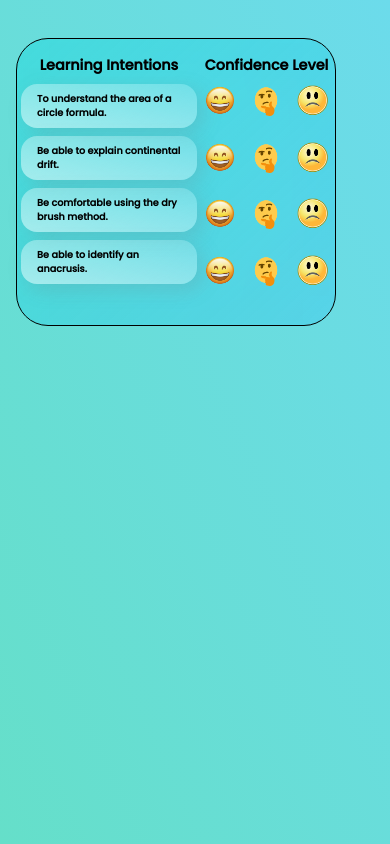
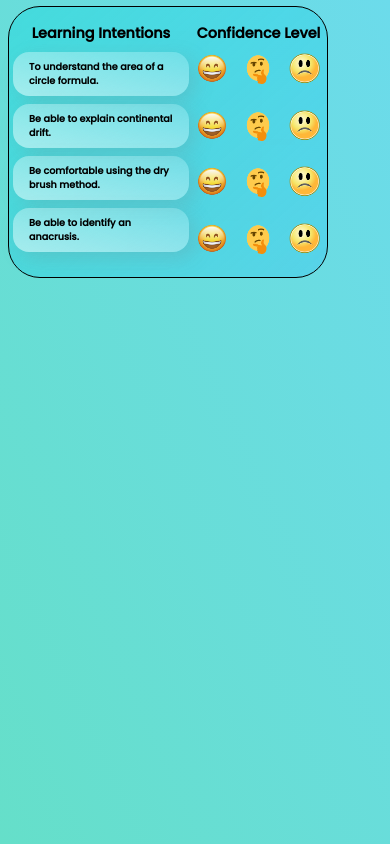
Before and after one commit to Jgilius/LearningSpot, a Django app: page /home/ in a window 390 px wide. Shown: the part 42-886 px from the top of the page. Run offline with Django 3.2, Linux system fonts and the light colour scheme.

Commit message:
updated to LI Css

```diff
--- a/LearningSpot/LearningSpotProject/static/CSS/learning_intentions.css
+++ b/LearningSpot/LearningSpotProject/static/CSS/learning_intentions.css
@@ -12,8 +12,8 @@ header {
 }
 /* Complete Don't Touch*/
 .container {
-    min-height: 97vh;
-    width: 97%;
+    min-height: 100vh;
+    width: 100%;
 }
 /* Complete Don't Touch*/
 main {
@@ -153,22 +153,22 @@ and (max-device-width: 1367px) and (max-device-height: 769px) {
 
     .learning_intentions_section {
         position: absolute;
-        left: 11rem;
+        left: 10.5rem;
         width: 27rem;
         height: 21rem;
         z-index: 15rem;
-        top: 5rem;
+        top: 3rem;
         margin: 0rem -10rem 0rem -10rem;
     }
 
     .learning_intentions_module{
-        padding: 0rem 0rem 0rem 0.5rem;
-        width: 100rem;
-        height: 5rem;
+        padding: 0rem 0rem 0rem 0.255rem;
+        width: 38rem;
+        height: 40rem;
     }
 
     .learning_intentions_header{
-        padding: 0.5rem 2rem 0rem 0rem;
+        padding: 0.5rem 0rem 0rem 0rem;
         bottom: 0rem;
         font-size: 0.8rem;
     }
@@ -177,18 +177,19 @@ and (max-device-width: 1367px) and (max-device-height: 769px) {
         padding: 0.5rem 1rem;
         font-size: 0.6rem;
         word-wrap: break-all;
-        width: 14rem;
+        width: 13rem;
         text-align: left;
     }
 
     .confidence_level_module{
-        padding: 0rem 0rem 0rem 0rem;
-        width: 40rem;
+        padding: 0rem 0rem 0rem 1rem;
+        width: 35rem;
         height: 10rem;
+
     }
 
     .confidence_level_header{
-        padding: 0.5rem 0rem 0rem 0rem;
+        padding: 0.5rem 1rem 0rem 0rem;
         bottom: 0rem;
         font-size: 0.8rem;
     }
@@ -210,11 +211,11 @@ and (max-device-width: 1367px) and (max-device-height: 769px) {
 and (max-device-width: 1024px) and (max-device-height: 768px){
     .learning_intentions_section {
         position: absolute;
-        left: 11rem;
+        left: 10.5rem;
         width: 20rem;
-        height: 18rem;
+        height: 17rem;
         z-index: 15rem;
-        top: 5rem;
+        top: 3rem;
         margin: 0rem -10rem 0rem -10rem;
     }
 
@@ -268,12 +269,13 @@ and (max-device-width: 1024px) and (max-device-height: 768px){
 and (max-device-width: 414px) and (max-device-height: 896px){
     .learning_intentions_section {
         position: absolute;
-        left: 12.5rem;
+        justify-content: center;
+        left: 2rem;
         width: 20rem;
         height: 16.5rem;
         z-index: 15rem;
         top: 5rem;
-        margin: 0rem -10rem 0rem -10rem;
+        margin: 0rem -1rem 0rem -1rem;
     }
 
     .learning_intentions_module{
```
